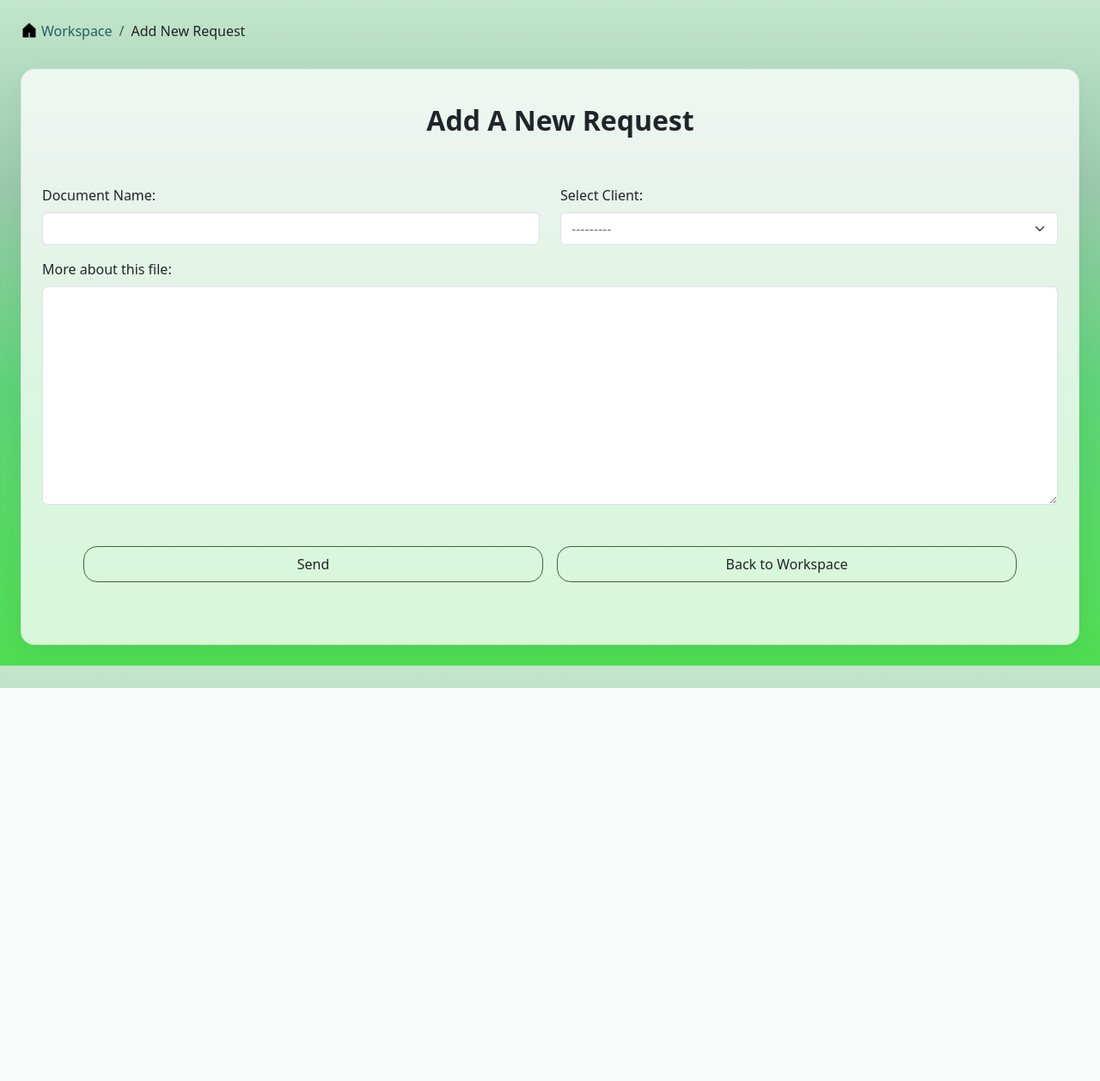
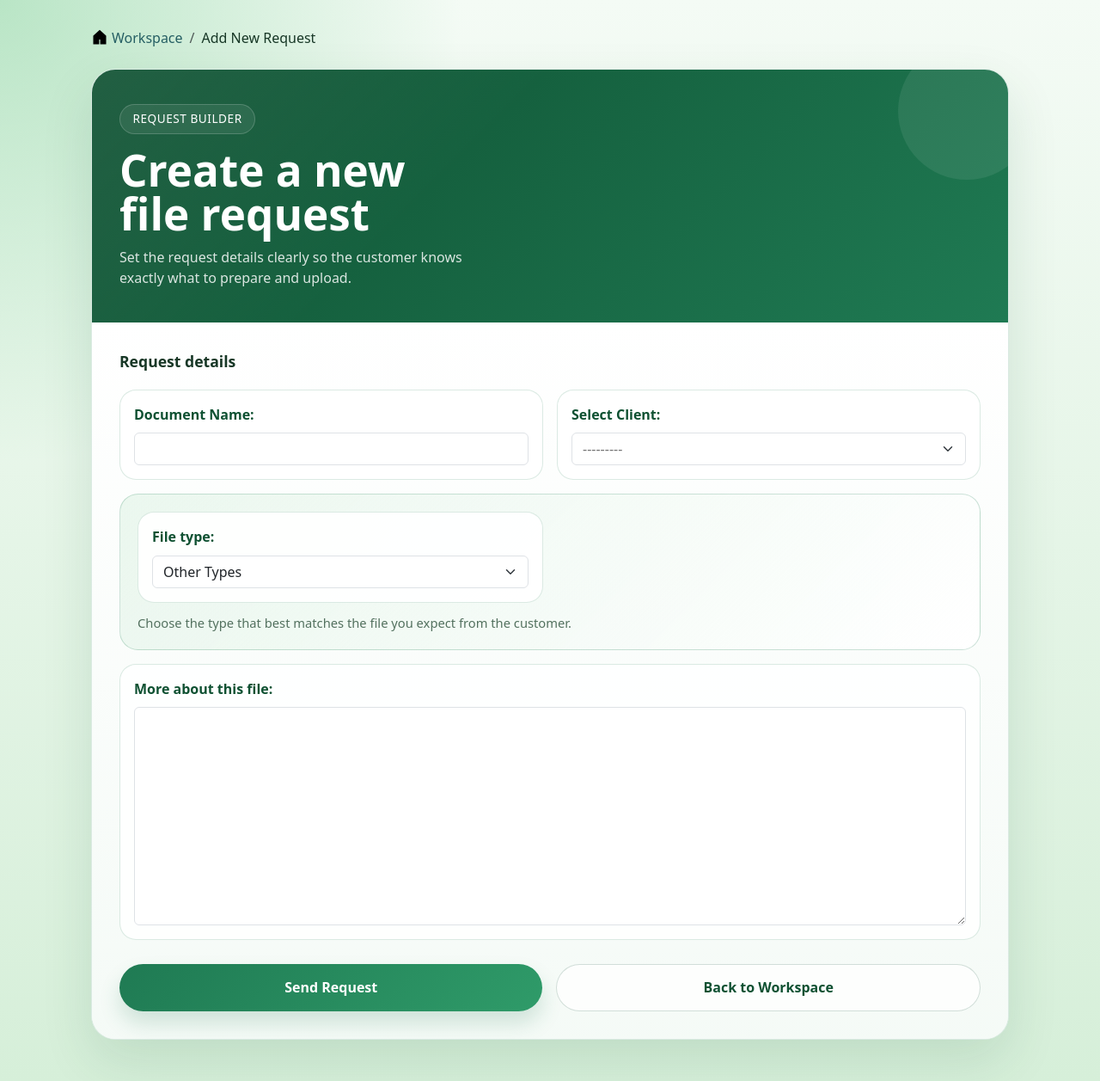
Before and after one commit to sobhankheyri166-hash/secure_document, a Django app: page /workspace/add-new-request/ in a window 1280 px wide. Shown: the whole page at 86% size. Before the commit the page ends 800 px from the top, so only its background shows below. Run offline with Django 5.2, Linux system fonts and the light colour scheme; the visitor is signed in with stand-in values (Sample User, id 1); data comes from the database, SQL or seed files in the repository; some libraries are stand-ins or nearby versions.

Commit message:
Designing the request hub

```diff
--- a/portal/forms.py
+++ b/portal/forms.py
@@ -44,7 +44,7 @@ class FileUpload(forms.Form):
 class StaffRequestCreator(forms.ModelForm):
     class Meta:
         model = Request
-        fields = ['name','description','user']
+        fields = ['name','description','user','file_type']
         labels = {
             'name': 'Document Name (e.g. W2 Form)',
             'description': 'More about this file',
@@ -53,6 +53,7 @@ class StaffRequestCreator(forms.ModelForm):
         widgets = {
             'name' : forms.TextInput(attrs={'class':'form-control'}),
             'description' : forms.Textarea(attrs={'class':'form-control'}),
+            'file_type' : forms.Select(attrs={'class':'form-select'}),
             'user' : forms.Select(attrs={'class':'form-select'})
         }
     def __init__(self,*args,**kwargs):
--- a/portal/models.py
+++ b/portal/models.py
@@ -21,13 +21,21 @@ class User(AbstractUser):
 
 
 class Request(models.Model):
+    class FileTypeChoice(models.TextChoices):
+        Image = 'IMAGE', 'Image'
+        Document = 'DOCUMENT', 'Document'
+        Other_Types = 'OTHER_TYPES', 'Other Types'
     name = models.CharField(max_length=80)
     description = models.TextField()
     date_created = models.DateTimeField(auto_now_add=True)
     last_modified = models.DateTimeField(auto_now=True)
-    user = models.ForeignKey(User,on_delete=models.CASCADE,related_name='file_request')
+    file_type = models.CharField(
+        max_length=12,
+        choices=FileTypeChoice,
+        default=FileTypeChoice.Other_Types)
+    user = models.ForeignKey(User, on_delete=models.CASCADE, related_name='file_request')
 
 
 class File(models.Model):
-    file = models.FileField(upload_to='docs/',validators=[FileExtensionValidator(allowed_extensions=['jpg','jpeg','png','pdf','zip'])])
-    request = models.ForeignKey(Request,on_delete=models.CASCADE)
+    file = models.FileField(upload_to='docs/', validators=[FileExtensionValidator(allowed_extensions=['jpg','jpeg','png','pdf','zip'])])
+    request = models.ForeignKey(Request, on_delete=models.CASCADE)
--- a/portal/templates/portal/new_request_creation.html
+++ b/portal/templates/portal/new_request_creation.html
@@ -8,99 +8,292 @@
     <link rel="stylesheet" href="{% static 'css/bootstrap/tom-select.bootstrap5.min.css' %}">
     <title>Add a Request</title>
     <style>
-      body{
-        background:
-        linear-gradient(180deg, #c3e6cc 0%, #9ac9ab 28%, #5ed378 58%, #4fdd51 100%);
+      :root {
+        --page-top: #f4fbf5;
+        --page-bottom: #d6efd9;
+        --hero-green: #1f7a53;
+        --hero-green-deep: #0f5132;
+        --hero-accent: #89d39f;
+        --surface: rgba(255, 255, 255, 0.94);
+        --surface-soft: rgba(244, 250, 246, 0.92);
+        --border-soft: rgba(31, 122, 83, 0.16);
+        --text-main: #173726;
+        --text-muted: #53715f;
       }
 
-      h3{
-        font-weight: 700;
-        font-size: 2rem;
+      body {
+        min-height: 100vh;
+        margin: 0;
+        color: var(--text-main);
+        background:
+          radial-gradient(circle at top left, rgba(137, 211, 159, 0.55), transparent 30%),
+          linear-gradient(180deg, var(--page-top) 0%, var(--page-bottom) 100%);
       }
 
-      label{
-        margin-bottom: 0.5rem;
+      .page-shell {
+        max-width: 1100px;
+        margin: 0 auto;
+        padding: 2rem 1rem 3rem;
       }
 
-      .form-wrapper{
-        border: 1px solid rgba(15, 97, 73, 0.08);
-        box-shadow: 0 10px 24px rgba(20, 60, 45, 0.06);
-        border-radius: 1rem;
-        padding: 1rem;
-        background-color: rgba(255, 255, 255, 0.78);
+      .request-panel {
+        overflow: hidden;
+        border: 1px solid var(--border-soft);
+        border-radius: 1.75rem;
+        background: var(--surface);
+        box-shadow: 0 24px 60px rgba(15, 81, 50, 0.12);
       }
 
-      .breadcrumb{
-        margin-bottom: 2rem;
+      .hero-panel {
+        position: relative;
+        padding: 2.5rem 2rem;
+        color: #fff;
+        background:
+          linear-gradient(135deg, rgba(255, 255, 255, 0.08), transparent 40%),
+          linear-gradient(135deg, var(--hero-green-deep), var(--hero-green));
       }
 
-      .send-btn, .back-btn{
-        border: 1px solid rgb(65, 99, 62);
-        border-radius: 1rem;
-        width: 100%;
-        padding: 0.5rem;
-        transition: background-color 0.2s ease, color 0.2s ease ;
+      .hero-panel::after {
+        content: "";
+        position: absolute;
+        top: -2rem;
+        right: -2rem;
+        width: 10rem;
+        height: 10rem;
+        border-radius: 50%;
+        background: rgba(255, 255, 255, 0.08);
       }
 
-      .send-btn:hover{
-        background-color: rgb(0, 189, 129);
-        color: white;
+      .hero-kicker {
+        display: inline-flex;
+        align-items: center;
+        padding: 0.4rem 0.9rem;
+        border: 1px solid rgba(255, 255, 255, 0.18);
+        border-radius: 999px;
+        font-size: 0.85rem;
+        letter-spacing: 0.04em;
+        text-transform: uppercase;
+        background: rgba(255, 255, 255, 0.08);
       }
 
-      .back-btn:hover{
-        background-color: rgb(171, 6, 42);
-        color: white;
+      .hero-panel h1 {
+        max-width: 12ch;
+        margin: 1rem 0 0.75rem;
+        font-size: clamp(2rem, 4vw, 3.4rem);
+        line-height: 1;
+        font-weight: 800;
       }
 
-      @media (max-width:756px){
-        .btn-wrapper{
-          flex-direction: column !important;
+      .hero-panel p {
+        max-width: 48ch;
+        margin: 0;
+        font-size: 1rem;
+        color: rgba(255, 255, 255, 0.84);
+      }
+
+      .form-panel {
+        padding: 2rem;
+        background:
+          linear-gradient(180deg, var(--surface) 0%, var(--surface-soft) 100%);
+      }
+
+      .section-title {
+        margin-bottom: 1.25rem;
+        font-size: 1.1rem;
+        font-weight: 700;
+      }
+
+      .field-card {
+        height: 100%;
+        padding: 1rem;
+        border: 1px solid var(--border-soft);
+        border-radius: 1.2rem;
+        background: rgba(255, 255, 255, 0.82);
+      }
+
+      .field-card label {
+        display: block;
+        margin-bottom: 0.55rem;
+        font-weight: 600;
+        color: var(--hero-green-deep);
+      }
+
+      .field-card input,
+      .field-card textarea,
+      .field-card select {
+        width: 100%;
+      }
+
+      .field-card textarea {
+        min-height: 180px;
+        resize: vertical;
+      }
+
+      .selection-card {
+        padding: 1.25rem;
+        border: 1px solid rgba(31, 122, 83, 0.22);
+        border-radius: 1.35rem;
+        background:
+          linear-gradient(135deg, rgba(137, 211, 159, 0.15), rgba(255, 255, 255, 0.92));
+      }
+
+      .selection-card label {
+        display: block;
+        margin-bottom: 0.65rem;
+        font-size: 1rem;
+        font-weight: 700;
+        color: var(--hero-green-deep);
+      }
+
+      .selection-grid {
+        display: grid;
+        grid-template-columns: minmax(0, 1fr);
+        gap: 1rem;
+      }
+
+      .selection-grid .field-card {
+        background: rgba(255, 255, 255, 0.92);
+      }
+
+      .selection-grid select,
+      .selection-grid .ts-wrapper {
+        width: 100%;
+      }
+
+      .selection-grid .ts-control {
+        min-height: calc(1.5em + 0.75rem + 2px);
+      }
+
+      .selection-help {
+        margin: 0.75rem 0 0;
+        font-size: 0.92rem;
+        color: var(--text-muted);
+      }
+
+      .actions {
+        display: flex;
+        gap: 1rem;
+        justify-content: space-between;
+        margin-top: 1.75rem;
+      }
+
+      .action-btn {
+        width: 100%;
+        padding: 0.9rem 1rem;
+        border-radius: 999px;
+        font-weight: 700;
+      }
+
+      .action-btn-primary {
+        border: none;
+        color: #fff;
+        background: linear-gradient(135deg, var(--hero-green), #2f9b69);
+        box-shadow: 0 14px 24px rgba(31, 122, 83, 0.18);
+      }
+
+      .action-btn-secondary {
+        border: 1px solid rgba(15, 81, 50, 0.18);
+        color: var(--hero-green-deep);
+        background: rgba(255, 255, 255, 0.75);
+      }
+
+      @media (min-width: 768px) {
+        .selection-grid {
+          grid-template-columns: repeat(2, minmax(0, 1fr));
+        }
+      }
+
+      @media (max-width: 767.98px) {
+        .page-shell {
+          padding-top: 1.25rem;
+        }
+
+        .hero-panel,
+        .form-panel {
+          padding: 1.4rem;
+        }
+
+        .actions {
+          flex-direction: column;
         }
       }
     </style>
 </head>
-<body class="p-4">
-  <div class="breadcrumb">
+<body>
+  <div class="page-shell">
+    <div class="breadcrumb mb-4">
       {% include 'portal/partials/workspace_breadcrumb_item.html' %}
       <li class="breadcrumb-item">Add New Request</li>
     </div>
 
-  <div class="form-wrapper">
-    <h3 class="mb-5 mt-4 ps-4 text-center">Add A New Request</h3>
-    <form method="post" class="p-2">
+    <div class="request-panel">
+      <section class="hero-panel">
+        <span class="hero-kicker">Request Builder</span>
+        <h1>Create a new file request</h1>
+        <p>Set the request details clearly so the customer knows exactly what to prepare and upload.</p>
+      </section>
+
+      <section class="form-panel">
+        <form method="post" novalidate>
           {% csrf_token %}
-      <div class="row align-items-center mb-3">
-        <div class="col-6">
+
+          <div class="section-title">Request details</div>
+          <div class="row g-3 mb-3">
+            <div class="{% if form.user %}col-12 col-lg-6{% else %}col-12{% endif %}">
+              <div class="field-card">
                 <label for="{{ form.name.id_for_label }}">Document Name:</label>
                 {{ form.name }}
               </div>
-        <div class="col-6">
+            </div>
+
+            {% if form.user %}
+              <div class="col-12 col-lg-6">
+                <div class="field-card">
                   {{ form.user.label_tag }}
                   {{ form.user }}
                 </div>
               </div>
+            {% endif %}
+          </div>
+
+          <div class="selection-card mb-3">
+            <div class="selection-grid">
+              <div class="field-card">
+                {{ form.file_type.label_tag }}
+                {{ form.file_type }}
+              </div>
+            </div>
+            <p class="selection-help">Choose the type that best matches the file you expect from the customer.</p>
+          </div>
+
+          <div class="field-card">
             {{ form.description.label_tag }}
             {{ form.description }}
-      <div class="d-flex flex-row justify-content-between gap-3 p-5 btn-wrapper">
-        <button type="submit" class="send-btn btn">Send</button>
-        <a href="{% url 'workspace' %}" class="back-btn btn d-block">Back to Workspace</a>
           </div>
 
+          <div class="actions">
+            <button type="submit" class="btn action-btn action-btn-primary">Send Request</button>
+            <a href="{% url 'workspace' %}" class="btn action-btn action-btn-secondary">Back to Workspace</a>
+          </div>
         </form>
+      </section>
     </div>
+  </div>
+
   <script src="{% static 'js/bootstrap/tom-select.complete.min.js' %}"></script>
   <script>
     document.addEventListener('DOMContentLoaded', function() {
-        // Django assigns the id based on the field name. Using id_for_label is the safest way to get it.
-        new TomSelect("#{{ form.user.id_for_label }}", {
-            create: false, // Prevents typing in users that don't exist in the list
+        const userSelectId = "{{ form.user.id_for_label|default:'' }}";
+        if (userSelectId) {
+            new TomSelect("#" + userSelectId, {
+                create: false,
                 sortField: {
                     field: "text",
                     direction: "asc"
                 }
             });
+        }
     });
   </script>
-
 </body>
 </html>
```
Also changed, not shown: portal/static/portal/css/workspace_style.css (+7 -2 lines), portal/templates/portal/customer_requests_hub.html (+33 -18 lines), portal/templates/portal/workspace.html (+10 -4 lines), portal/migrations/0014_request_file_type.py (added), static/images/icons/book-open.svg (added). Lines whose indentation alone changed are shown as unchanged.
